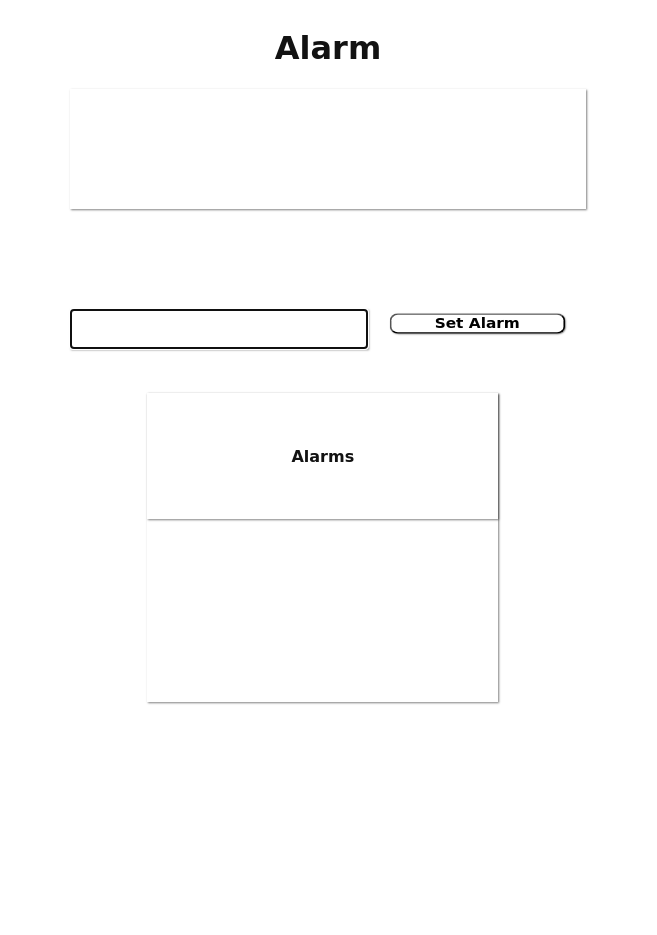
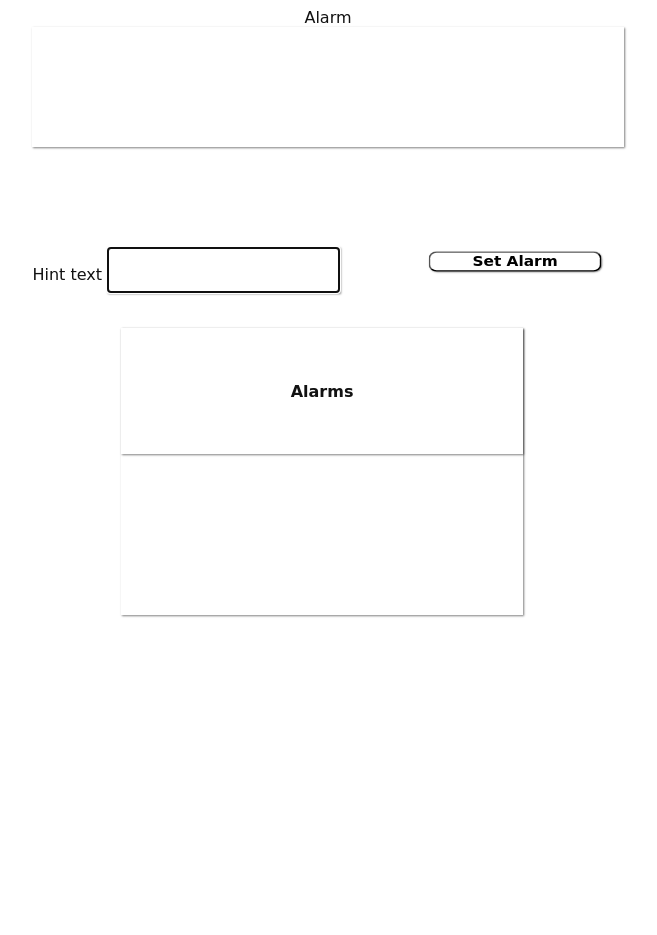
Before and after one commit to TheDarklightsun/Alarm_clock, a plain HTML site: page index.html in a window 1280 px wide. Shown: the whole page, without its empty margins (312-969 px from the left). After the commit the page ends 870 px from the top, so only its background shows below. Drawn offline with Linux system fonts and the light colour scheme; files that its build step writes are made by us from their sources.

Commit message:
Add files via upload

```diff
--- a/index.html
+++ b/index.html
@@ -12,17 +12,25 @@
 <div id="alarm">
     <div id="item-alarm">
         <div id="items">
-            <h1 id="text-alarm">
-                Alarm
-            </h1>
-            <div id="time"></div>
+            <div class="my-card__media mdc-card__media mdc-card__media--16-9">
+                <div class="mdc-card__media-content1" id="text-alarm">Alarm</div>
+                <div class="mdc-card__media-content2" id="time"></div>
+            </div>
         </div>
     </div>
     <div id="set-alarm">
         <div id="alarm-item">
             <div id="alarm-items">
-                <input id="add" name="time" type="text" maxlength="8" onkeyup="this.value = this.value.replace (/[^0-9:]/, '')" autofocus>
-                <button type="submit" id="set-alarm-btn"> Set Alarm </button>
+                <label class="mdc-text-field mdc-text-field--filled">
+                    <span class="mdc-text-field__ripple"></span>
+                    <span class="mdc-floating-label" id="my-label-id">Hint text</span>
+                    <input class="mdc-text-field__input" aria-labelledby="my-label-id" id="add" name="time" type="text" maxlength="8" onkeyup="this.value = this.value.replace (/[^0-9:]/, '')" autofocus>
+                    <span class="mdc-line-ripple"></span>
+                </label>
+                <button class="mdc-button mdc-button--outlined" type="submit" id="set-alarm-btn">
+                    <span class="mdc-button__ripper"></span>
+                    <span class="mdc-button__label">Set Alarm</span>
+                </button>
             </div>
         </div>
     </div>
--- a/style.css
+++ b/style.css
@@ -103,6 +103,10 @@ section {
     flex-direction: row;
     justify-content:space-between;
 }
+.my-card {
+    height: 350px;
+    width: 350px;
+}
 
 .alarm-list-display-time{
     width: auto;
```
